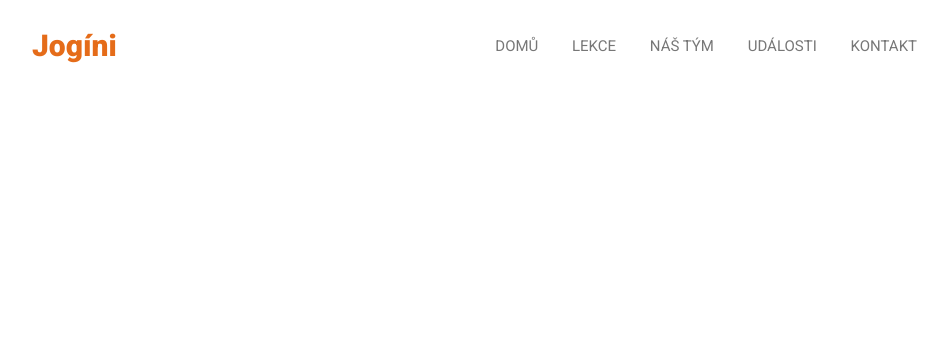
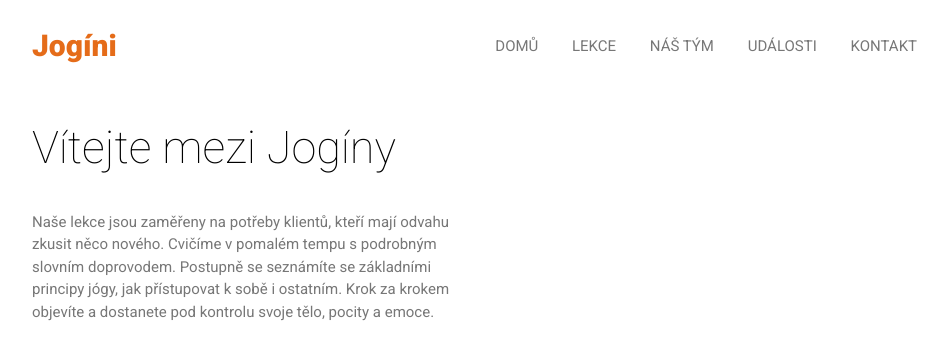
Before and after one commit to havraiv/cviceni-jogini, a plain HTML site: page index.html in a window 1280 px wide. Shown: the whole page, without its empty margins (158-1103 px from the left). Drawn offline with Linux system fonts and the light colour scheme.

Commit message:
Intro done

```diff
--- a/Intro/index.js
+++ b/Intro/index.js
@@ -1,14 +1,7 @@
 export const Intro = (props) => {
   const { heading, text } = props;
+  return `<div class="intro">
+  <h2>${heading}</h2>
+  <p>${text}</p>
+</div>`;
 };
-
-/* <div class="intro">
-<h2>Vítejte mezi Jogíny</h2>
-<p>
-  Naše lekce jsou zaměřeny na potřeby klientů, kteří mají odvahu zkusit
-  něco nového. Cvičíme v pomalém tempu s podrobným slovním doprovodem.
-  Postupně se seznámíte se základními principy jógy, jak přístupovat k
-  sobě i ostatním. Krok za krokem objevíte a dostanete pod kontrolu
-  svoje tělo, pocity a emoce.
-</p>
-</div> */
--- /dev/null
+++ b/Intro/style.css
@@ -0,0 +1,9 @@
+.intro {
+  width: 50%;
+}
+
+.intro h2 {
+  font-weight: 300;
+  font-size: 3rem;
+  color: black;
+}
--- a/index.html
+++ b/index.html
@@ -5,6 +5,7 @@
     <meta name="viewport" content="width=device-width, initial-scale=1.0" />
     <link rel="stylesheet" href="style.css" />
     <link rel="stylesheet" href="./Header/style.css" />
+    <link rel="stylesheet" href="./Intro/style.css" />
 
     <script type="module" src="index.js"></script>
 
--- a/index.js
+++ b/index.js
@@ -1,4 +1,5 @@
 import { Header } from './Header/index.js';
+import { Intro } from './Intro/index.js';
 console.log('funguju!');
 
 const headerHTML = {
@@ -6,6 +7,15 @@ const headerHTML = {
   links: ['domů', 'lekce', 'náš tým', 'události', 'kontakt'],
 };
 
+const introHTML = {
+  heading: 'Vítejte mezi Jogíny',
+  text: `Naše lekce jsou zaměřeny na potřeby klientů, kteří mají odvahu zkusit
+         něco nového. Cvičíme v pomalém tempu s podrobným slovním doprovodem.
+         Postupně se seznámíte se základními principy jógy, jak přístupovat k
+         sobě i ostatním. Krok za krokem objevíte a dostanete pod kontrolu
+         svoje tělo, pocity a emoce.`,
+};
+
 const appContainer = document.querySelector('#app');
 
-appContainer.innerHTML += Header(headerHTML);
+appContainer.innerHTML += Header(headerHTML) + Intro(introHTML);
--- a/style.css
+++ b/style.css
@@ -24,16 +24,6 @@ body {
   flex-flow: row wrap;
 }
 
-.intro {
-  width: 50%;
-}
-
-.intro h2 {
-  font-weight: 300;
-  font-size: 3rem;
-  color: black;
-}
-
 .pose {
   padding: 2rem;
   width: 50%;
```
